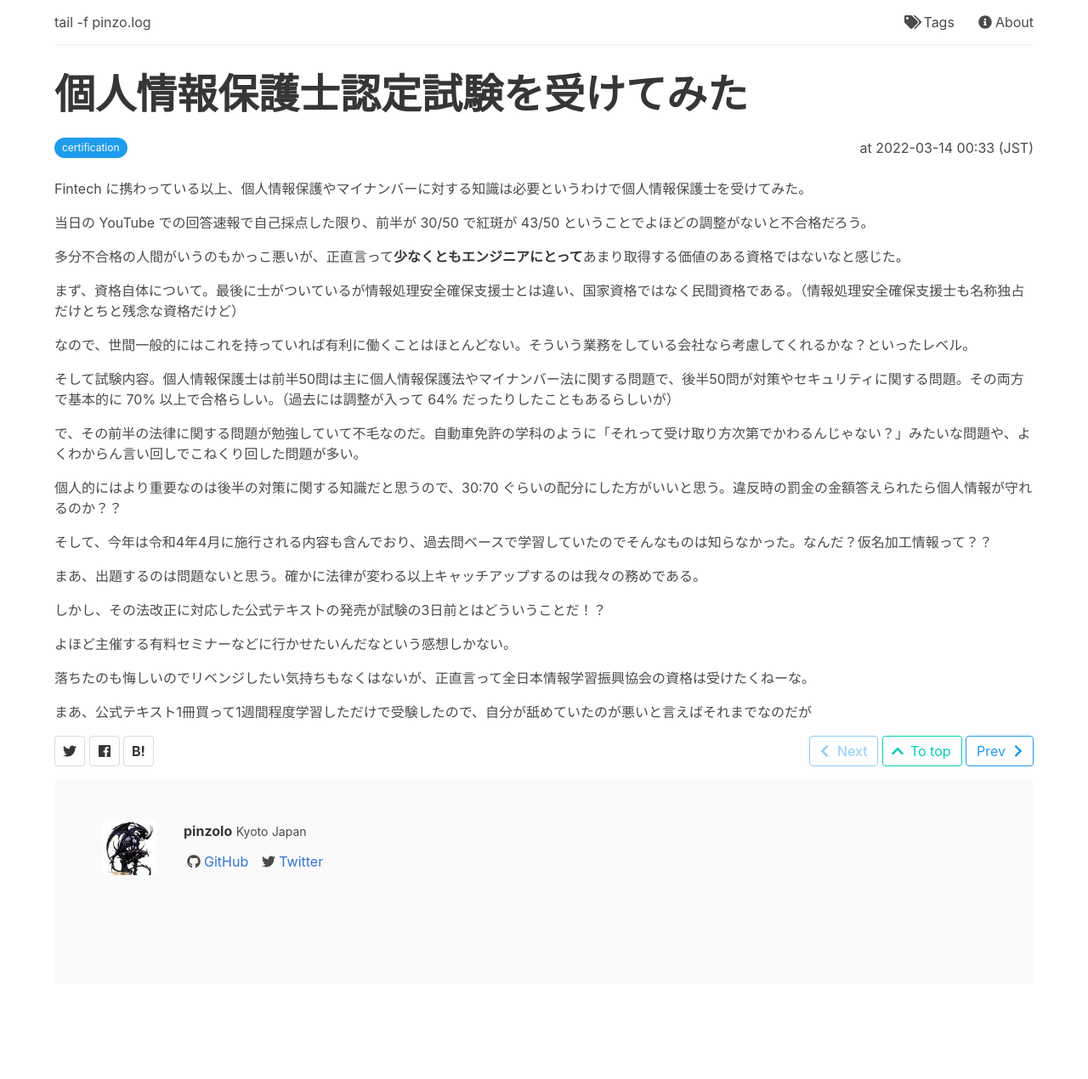
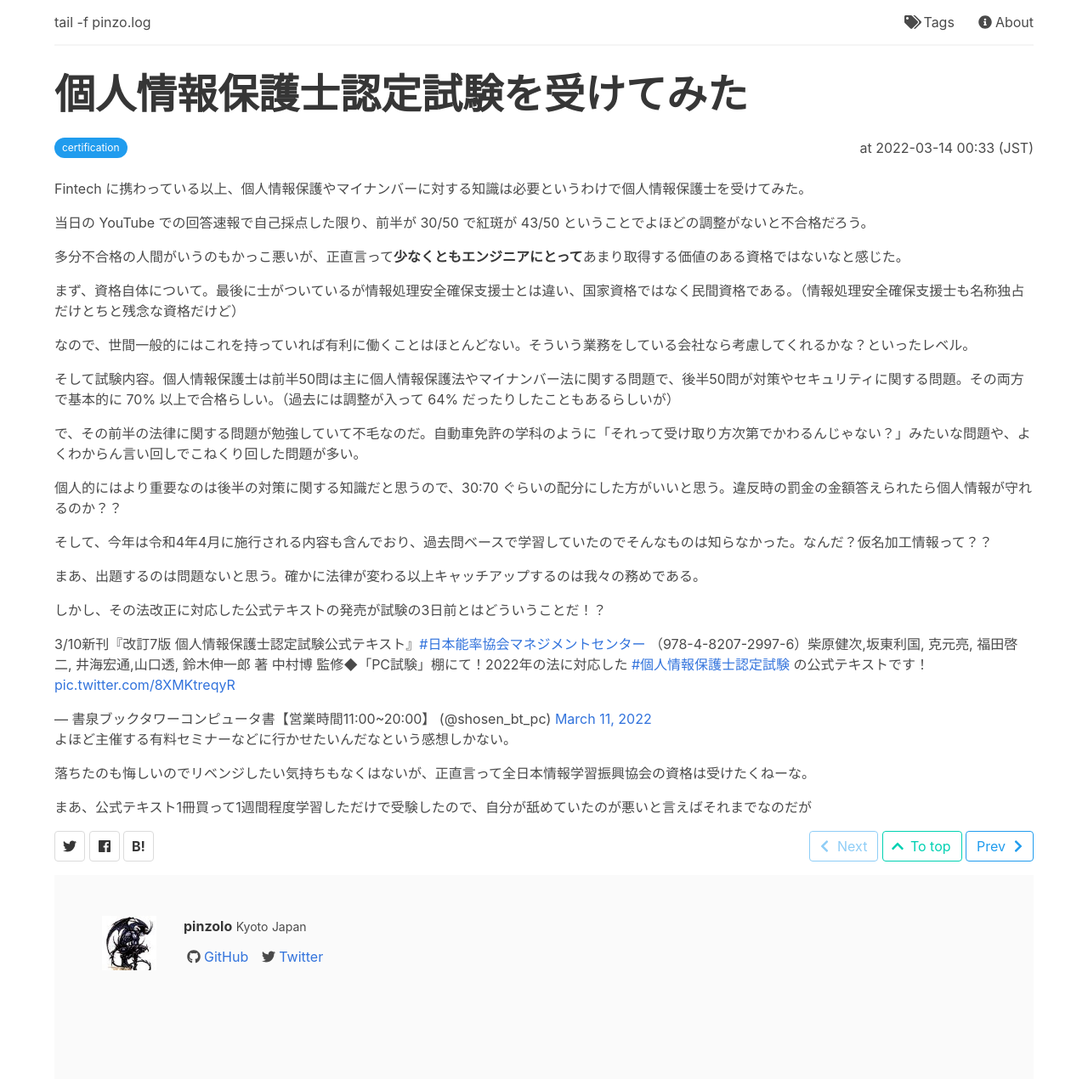
Before and after one commit to pinzolo/pinzolo.github.io, a Jekyll site: the page built from _posts/2022-03-14-personal-information-protection-meister-exam.md, in a window 1280 px wide. Shown: the whole page at 85% size. Built offline with Jekyll 4.4.1, drawn with Linux system fonts in a browser that asks for light colours; nearby versions of some CDN libraries; comment, search, counter and statistics services are not loaded; before the commit the page ends 1158 px from its top, so only the background shows below that.

Commit message:
Use default embed code

```diff
--- a/_includes/head.html
+++ b/_includes/head.html
@@ -34,5 +34,3 @@
 <!-- AdSense -->
 <script async src="https://pagead2.googlesyndication.com/pagead/js/adsbygoogle.js?client=ca-pub-1042404819179453"
   crossorigin="anonymous"></script>
-
-<script async src="https://platform.twitter.com/widgets.js"></script>
--- a/_posts/2022-03-14-personal-information-protection-meister-exam.md
+++ b/_posts/2022-03-14-personal-information-protection-meister-exam.md
@@ -29,11 +29,8 @@ Fintech に携わっている以上、個人情報保護やマイナンバーに
 しかし、その法改正に対応した公式テキストの発売が試験の3日前とはどういうことだ！？
 
 {% raw %}
-<blockquote class="twitter-tweet">
-  <a href="https://twitter.com/shosen_bt_pc/status/1502226429098233857"></a>
-</blockquote>
+<blockquote class="twitter-tweet"><p lang="ja" dir="ltr">3/10新刊『改訂7版 個人情報保護士認定試験公式テキスト』<a href="https://twitter.com/hashtag/%E6%97%A5%E6%9C%AC%E8%83%BD%E7%8E%87%E5%8D%94%E4%BC%9A%E3%83%9E%E3%83%8D%E3%82%B8%E3%83%A1%E3%83%B3%E3%83%88%E3%82%BB%E3%83%B3%E3%82%BF%E3%83%BC?src=hash&amp;ref_src=twsrc%5Etfw">#日本能率協会マネジメントセンター</a> （978-4-8207-2997-6）柴原健次,坂東利国, 克元亮, 福田啓二, 井海宏通,山口透, 鈴木伸一郎 著 中村博 監修◆「PC試験」棚にて！2022年の法に対応した <a href="https://twitter.com/hashtag/%E5%80%8B%E4%BA%BA%E6%83%85%E5%A0%B1%E4%BF%9D%E8%AD%B7%E5%A3%AB%E8%AA%8D%E5%AE%9A%E8%A9%A6%E9%A8%93?src=hash&amp;ref_src=twsrc%5Etfw">#個人情報保護士認定試験</a> の公式テキストです！ <a href="https://t.co/8XMKtreqyR">pic.twitter.com/8XMKtreqyR</a></p>&mdash; 書泉ブックタワーコンピュータ書【営業時間11:00~20:00】 (@shosen_bt_pc) <a href="https://twitter.com/shosen_bt_pc/status/1502226429098233857?ref_src=twsrc%5Etfw">March 11, 2022</a></blockquote> <script async src="https://platform.twitter.com/widgets.js" charset="utf-8"></script>
 {% endraw %}
-
 
 よほど主催する有料セミナーなどに行かせたいんだなという感想しかない。
 
```
Also changed, not shown: 1 other file.
